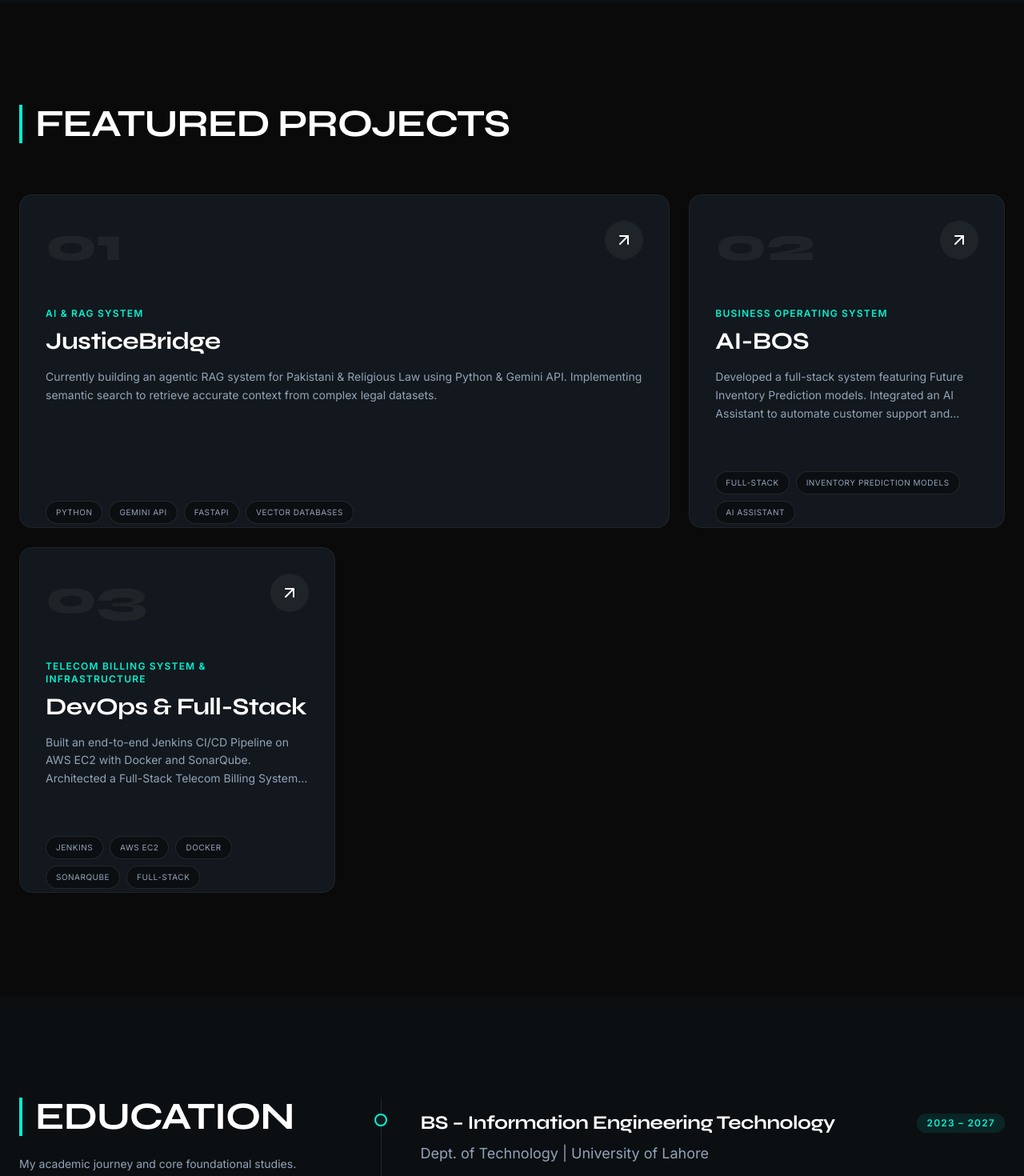
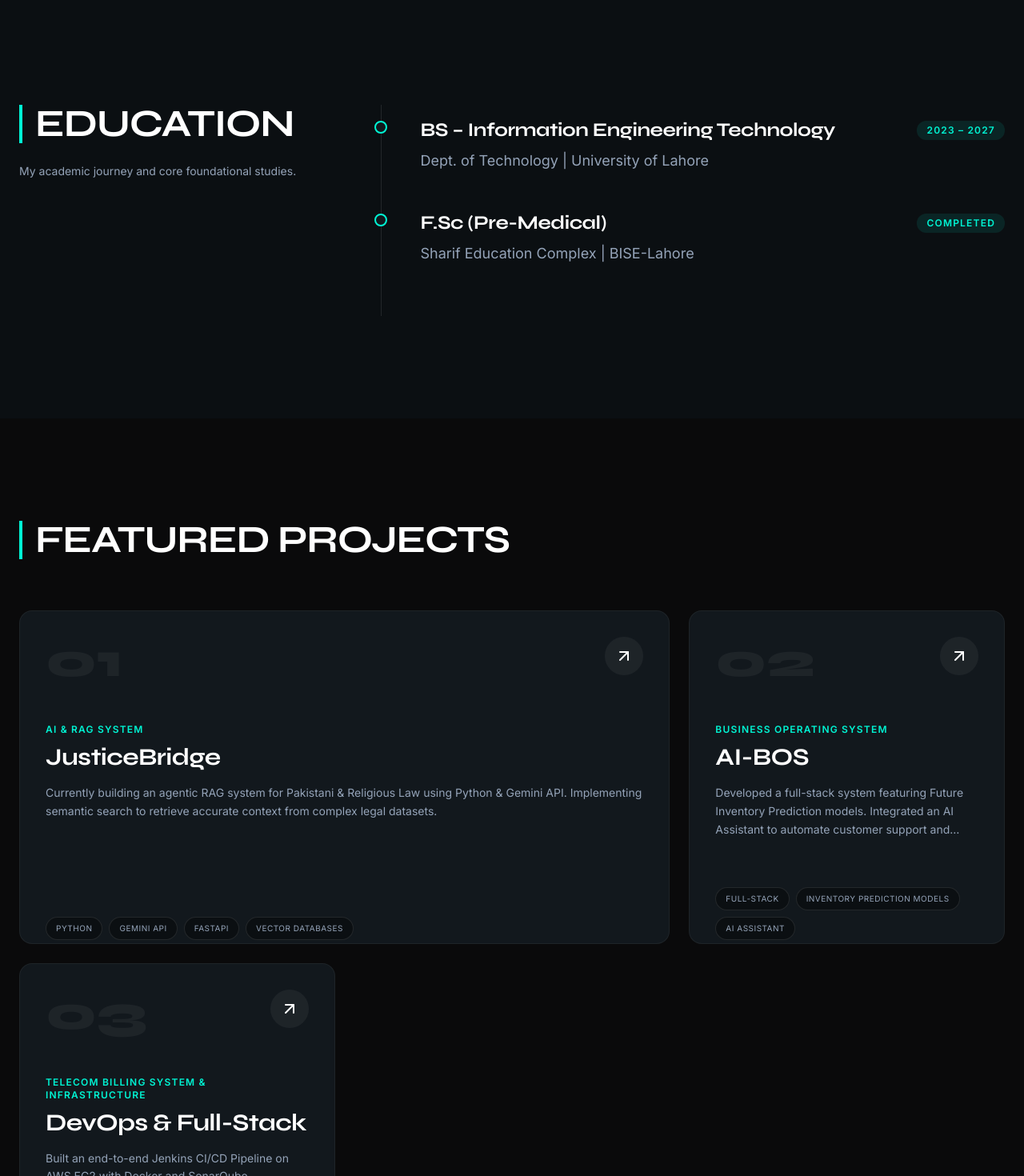
Before and after one commit to HaseebAhmad24-collab/portfolio, a Next.js app: page / in a window 1280 px wide. Shown: the part 1420-2890 px from the top of the page at 80% size. Built offline with nearby package versions, Linux system fonts and the light colour scheme.

Commit message:
chore: reordered sections to flow About -> Education -> Projects

```diff
--- a/src/app/page.tsx
+++ b/src/app/page.tsx
@@ -15,8 +15,8 @@ export default function Home() {
       <div className="flex flex-col min-h-screen">
         <Hero />
         <About />
+        <Education />
         <ProjectsBento />
-        <Education />
         <Footer />
       </div>
     </>
```
